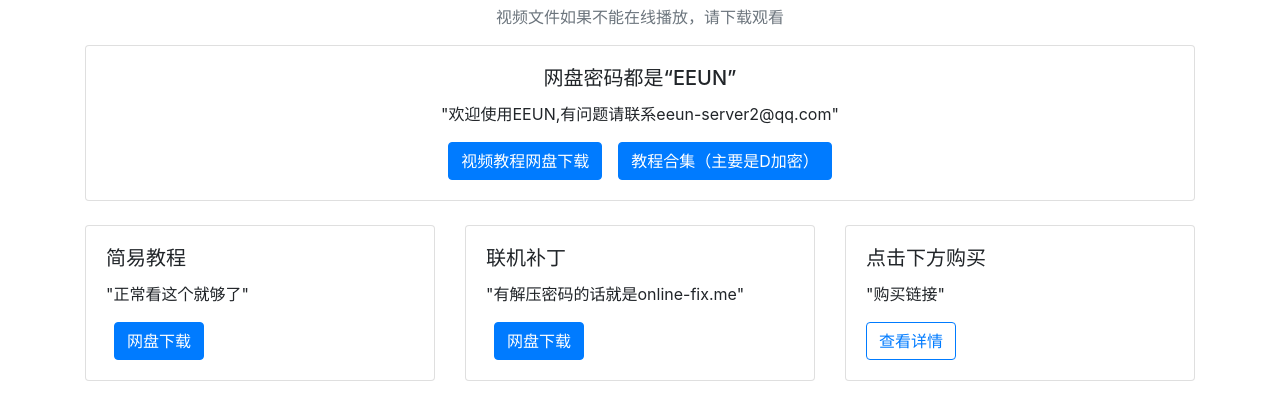
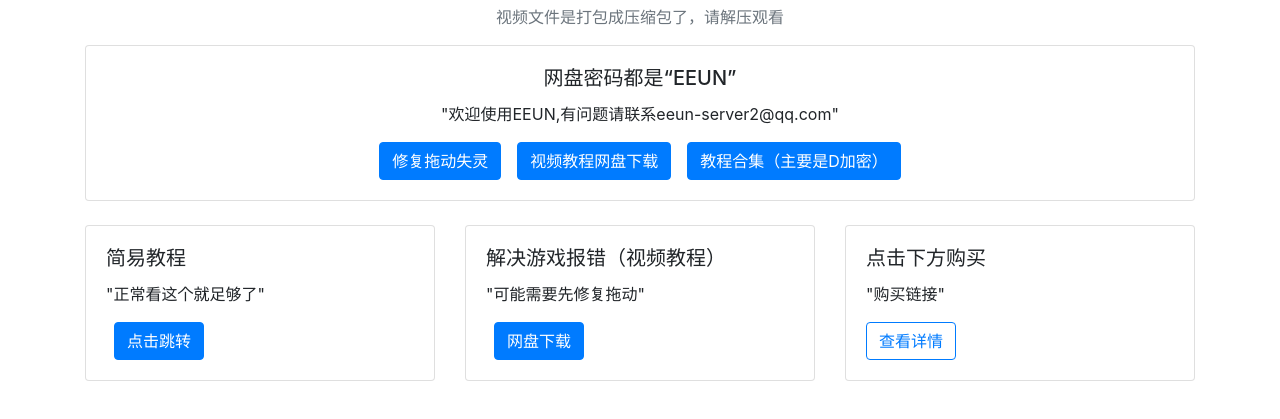
Before and after one commit to EEUNLOCK/usage, a plain HTML site: page index.html in a window 1280 px wide. Shown: the part 155-574 px from the top of the page. Drawn offline with nearby package versions, Linux system fonts and the light colour scheme.

Commit message:
更新个人网站内容

```diff
--- a/index.html
+++ b/index.html
@@ -14,13 +14,14 @@
     </nav>
     <div class="container my-5">
         <h1 class="text-center">入库工具教程合集</h1>
-        <p class="text-muted text-center">视频文件如果不能在线播放，请下载观看</p>
+        <p class="text-muted text-center">视频文件是打包成压缩包了，请解压观看</p>
         <div class="card mb-4" id="about">
             <div class="card-body text-center">
                 <h5 class="card-title">网盘密码都是“EEUN”</h5>
                 <p class="card-text">"欢迎使用EEUN,有问题请联系eeun-server2@qq.com"</p>
                 <!-- 按钮居中 -->
                 <div class="d-flex justify-content-center">
+                    <a href="https://wwzh.lanzoup.com/i2ZvI2etslpa" target="_blank" class="btn btn-primary mx-2">修复拖动失灵</a>
                     <a href="https://wwzh.lanzoup.com/b00ef73guh" target="_blank" class="btn btn-primary mx-2">视频教程网盘下载</a>
                     <a href="https://www.kdocs.cn/l/ci3JQEH3adhl" target="_blank" class="btn btn-primary mx-2">教程合集（主要是D加密）</a>
                 </div>
@@ -31,17 +32,17 @@
             <div class="card">
                 <div class="card-body">
                     <h5 class="card-title">简易教程</h5>
-                    <p class="card-text">"正常看这个就够了"</p>
+                    <p class="card-text">"正常看这个就足够了"</p>
                     <!-- 下载 -->
-                    <a href="https://www.kdocs.cn/l/cisEw0ar50XL" target="_blank" class="btn btn-primary mx-2">网盘下载</a>
+                    <a href="https://www.kdocs.cn/l/cisEw0ar50XL" target="_blank" class="btn btn-primary mx-2">点击跳转</a>
                 </div>
             </div>
             <div class="card">
                 <div class="card-body">
-                    <h5 class="card-title">联机补丁</h5>
-                    <p class="card-text">"有解压密码的话就是online-fix.me"</p>
+                    <h5 class="card-title">解决游戏报错（视频教程）</h5>
+                    <p class="card-text">"可能需要先修复拖动"</p>
                     <!-- 下载 -->
-                    <a href="https://wwzh.lanzoup.com/b00eeq1chg" target="_blank" class="btn btn-primary mx-2">网盘下载</a>
+                    <a href="https://wwzh.lanzoup.com/iJvMH2etr6xc" target="_blank" class="btn btn-primary mx-2">网盘下载</a>
                 </div>
             </div>
             <div class="card">
```
